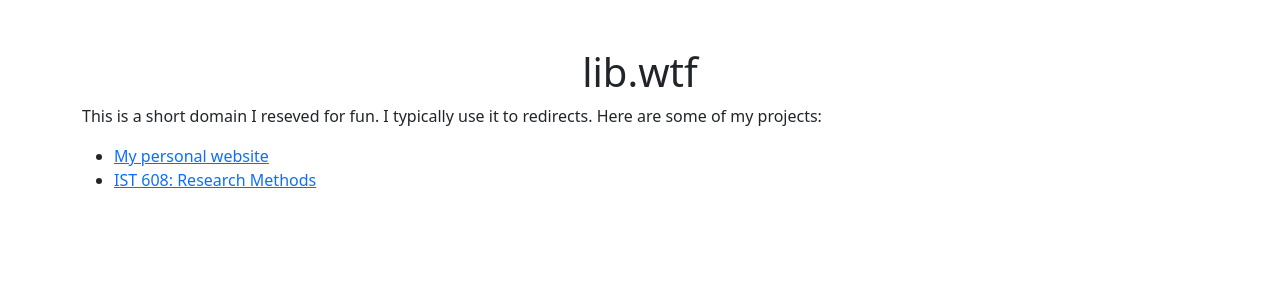
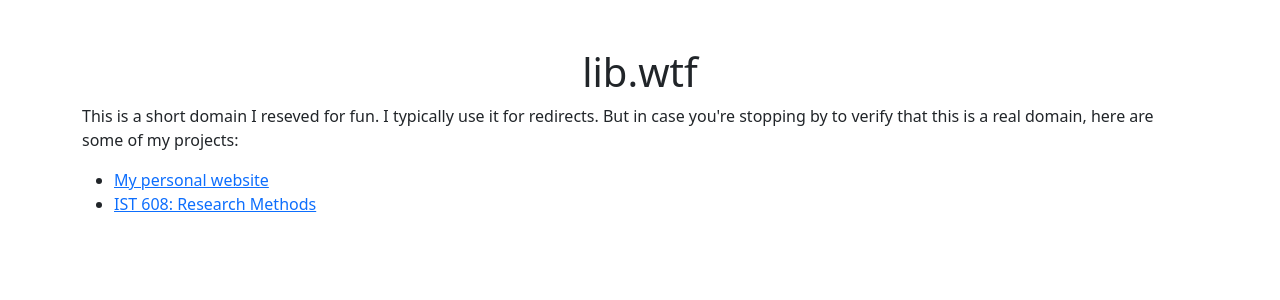
Before and after one commit to loganrath/libwtf, a Jekyll site: the page built from index.html, in a window 1280 px wide. Shown: the top 300 px of the page. Built offline with Jekyll 4.4.1, drawn with Linux system fonts in a browser that asks for light colours; nearby versions of some CDN libraries; some web fonts are replaced.

Commit message:
Update index.html

```diff
--- a/index.html
+++ b/index.html
@@ -2,7 +2,7 @@
 layout: default
 title: lib.wtf
 ---
-<p>This is a short domain I reseved for fun. I typically use it to redirects. Here are some of my projects:</p>
+<p>This is a short domain I reseved for fun. I typically use it for redirects. But in case you're stopping by to verify that this is a real domain, here are some of my projects:</p>
 <ul>
   <li><a href="https://loganrath.info">My personal website</a></li>
   <li><a href="https://608.lib.wtf">IST 608: Research Methods</a></li>
```
